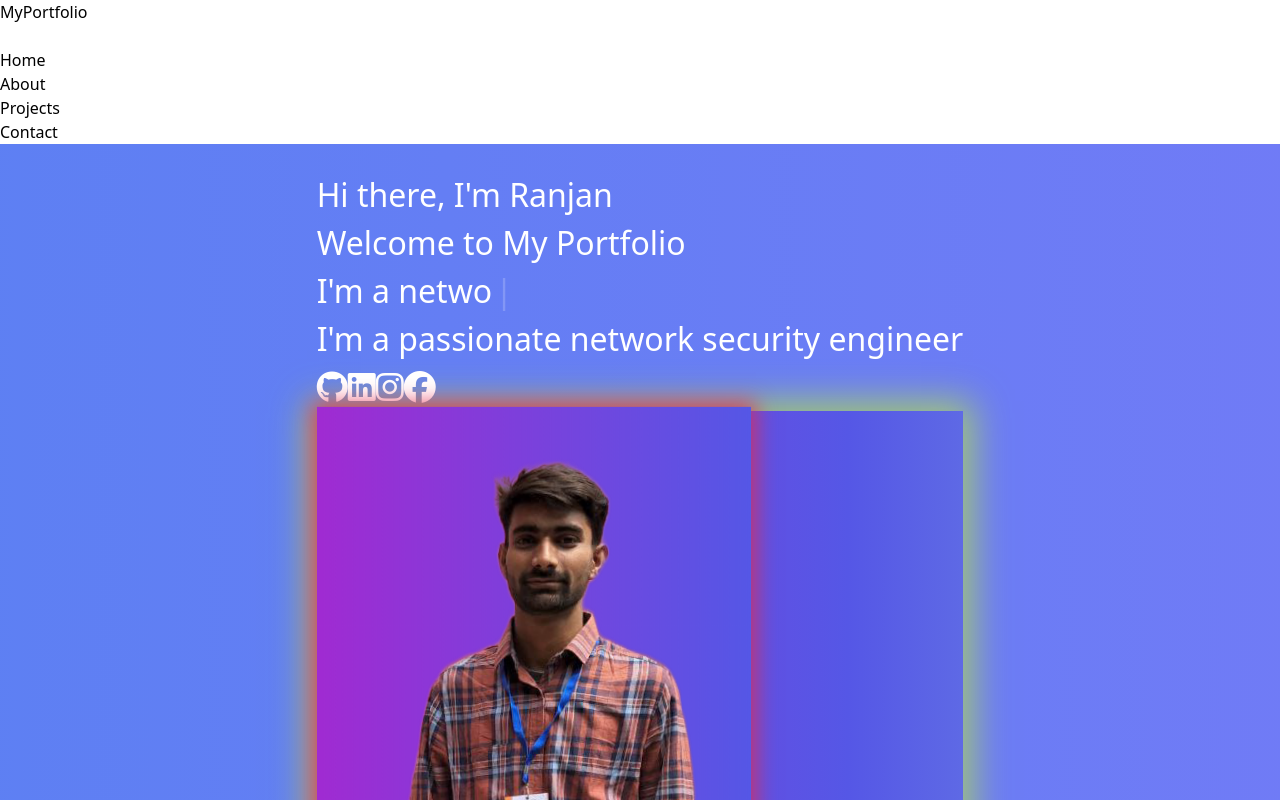
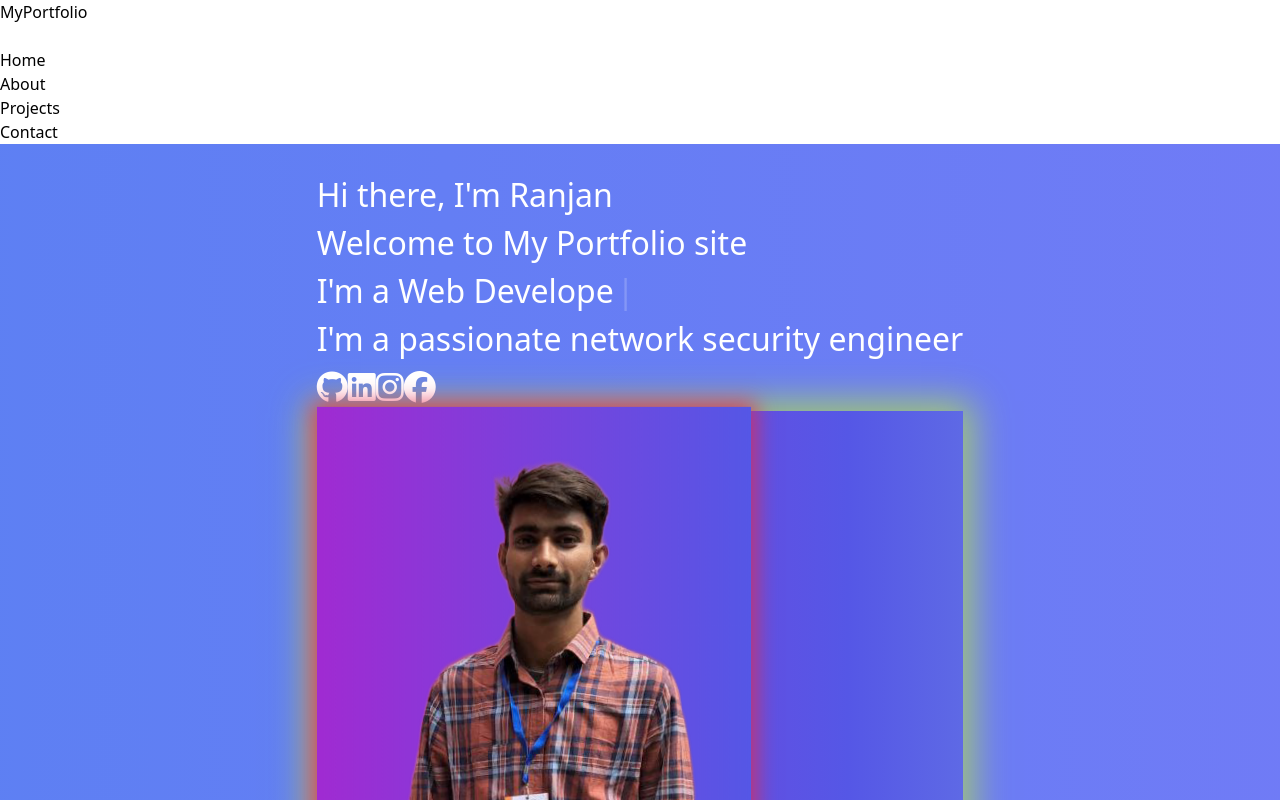
Before and after one commit to imranjan1402/portfo, a React (Vite) app: page / in a window 1280 px wide. Shown: the top 800 px of the page. Built offline with nearby package versions, Linux system fonts and the light colour scheme; a small style sheet from the web is missing.

Commit message:
Update Main.jsx

```diff
--- a/src/components/Main.jsx
+++ b/src/components/Main.jsx
@@ -12,14 +12,14 @@ const Main = () => {
               <span className="font-bold  text-green-500">Ranjan</span>
             </h1>
             <h2 className="text-4xl md:text-5xl font-extrabold leading-snug text-shadow-lg">
-              Welcome to My Portfolio
+              Welcome to My Portfolio site
             </h2>
             <h3 className="text-2xl font-medium text-gray-100">
               I'm a{" "}
               <span className="font-extrabold text-yellow-300">
                 <Typewriter
                   words={[
-                    "Student",
+                    "BCA Last Year Student",
                     "Web Developer",
                     "network security engineer",
                     "Problem Solver",
```
